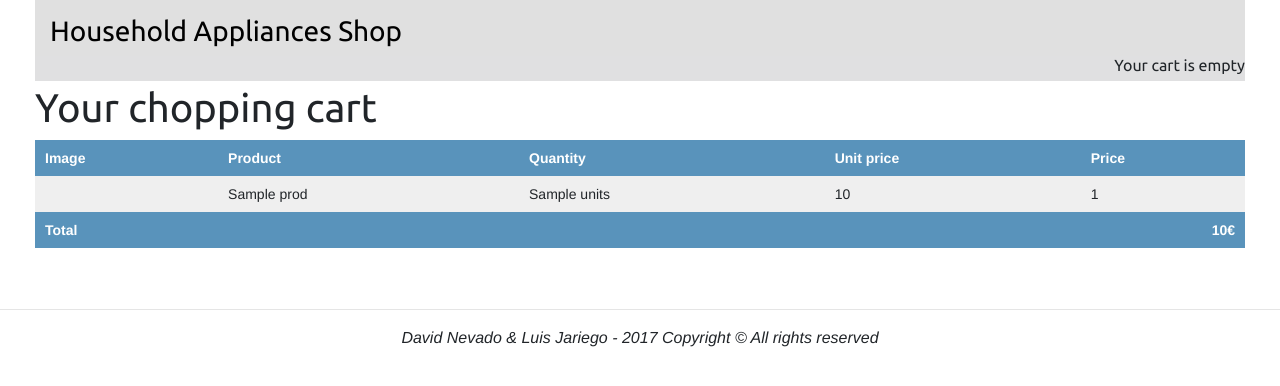
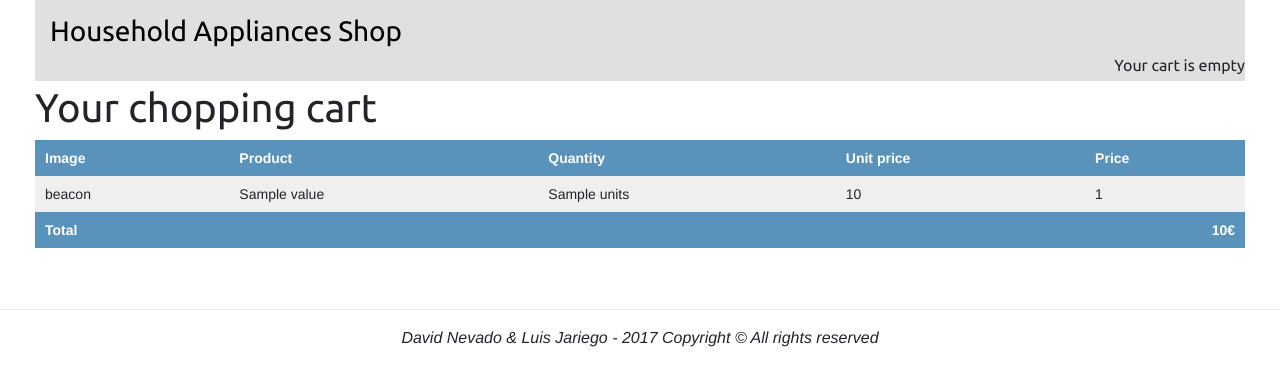
Before and after one commit to luisjariego/psi4, a Django app: template onlineshop/templates/shoppingcart/list.html in a window 1280 px wide. Shown: the part 21-407 px from the top of the page. Run offline with Django 3.2, Linux system fonts and the light colour scheme; tables that the repository leaves empty hold one stand-in row (values such as "Sample post"); the template is opened without the code that fills it: values that come from a table or form of the project are taken from there, most other values are stand-ins (such as "Sample title", 1, 10 or a date in 2020); some libraries are stand-ins or nearby versions.

Commit message:
List arreglado

```diff
--- a/onlineshop/shoppingcart/views.py
+++ b/onlineshop/shoppingcart/views.py
@@ -8,6 +8,7 @@ from forms import CartAddProductForm
 
 def shoppingcart_list(request):
 	_shoppingcart = ShoppingCart(request)
+	print _shoppingcart.cart
 	return render(request, 'shoppingcart/list.html',
 					{'shoppingcart': _shoppingcart})
 
--- a/onlineshop/templates/shoppingcart/list.html
+++ b/onlineshop/templates/shoppingcart/list.html
@@ -26,13 +26,13 @@
 			</tr>
 		</thead>
 		<tbody>
-			{% for prod in shoppingcart.cart%}
+			{% for key, value in shoppingcart.cart.items %}
 			<tr>
-				<td></td>
-				<td>{{prod.prodName}}</td>
-				<td>{{prod.units}}</td>
-				<td>{{prod.price}}</td>
-				<td>{{prod.total_price}}</td>
+				<td>beacon</td>
+				<td>{{ value.prodName }}</td>
+				<td>{{ value.units}}</td>
+				<td>{{ value.price}}</td>
+				<td>{{ value.total_price}}</td>
 			</tr>
 			{% endfor %}
 			<tr class="total">
```
